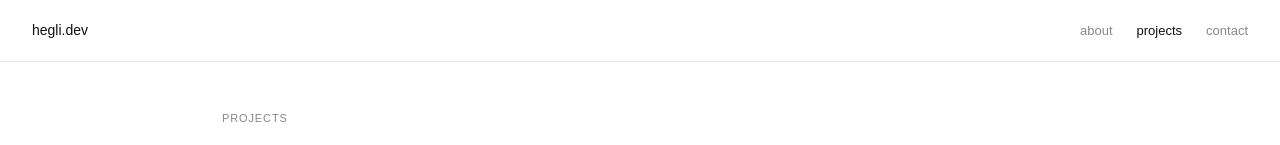
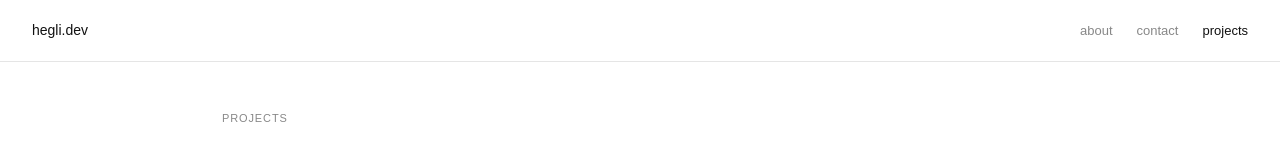
Before and after one commit to nubstr3/hegli-webproj, a Next.js app: page /projects in a window 1280 px wide. Shown: the top 145 px of the page. Built offline with nearby package versions, Linux system fonts and the light colour scheme.

Commit message:
Project page nav bar ordering issue

```diff
--- a/app/projects/page.tsx
+++ b/app/projects/page.tsx
@@ -34,8 +34,8 @@ export default function ProjectsPage() {
         <Link href="/" style={{ fontSize: '14px', fontWeight: '500', color: '#111', textDecoration: 'none' }}>hegli.dev</Link>
         <div style={{ display: 'flex', gap: '24px' }}>
           <Link href="/#about" style={{ fontSize: '13px', color: '#888', textDecoration: 'none' }}>about</Link>
+          <Link href="/#contact" style={{ fontSize: '13px', color: '#888', textDecoration: 'none' }}>contact</Link>
           <Link href="/projects" style={{ fontSize: '13px', color: '#111', textDecoration: 'none', fontWeight: '500' }}>projects</Link>
-          <Link href="/#contact" style={{ fontSize: '13px', color: '#888', textDecoration: 'none' }}>contact</Link>
         </div>
       </nav>
 
```
